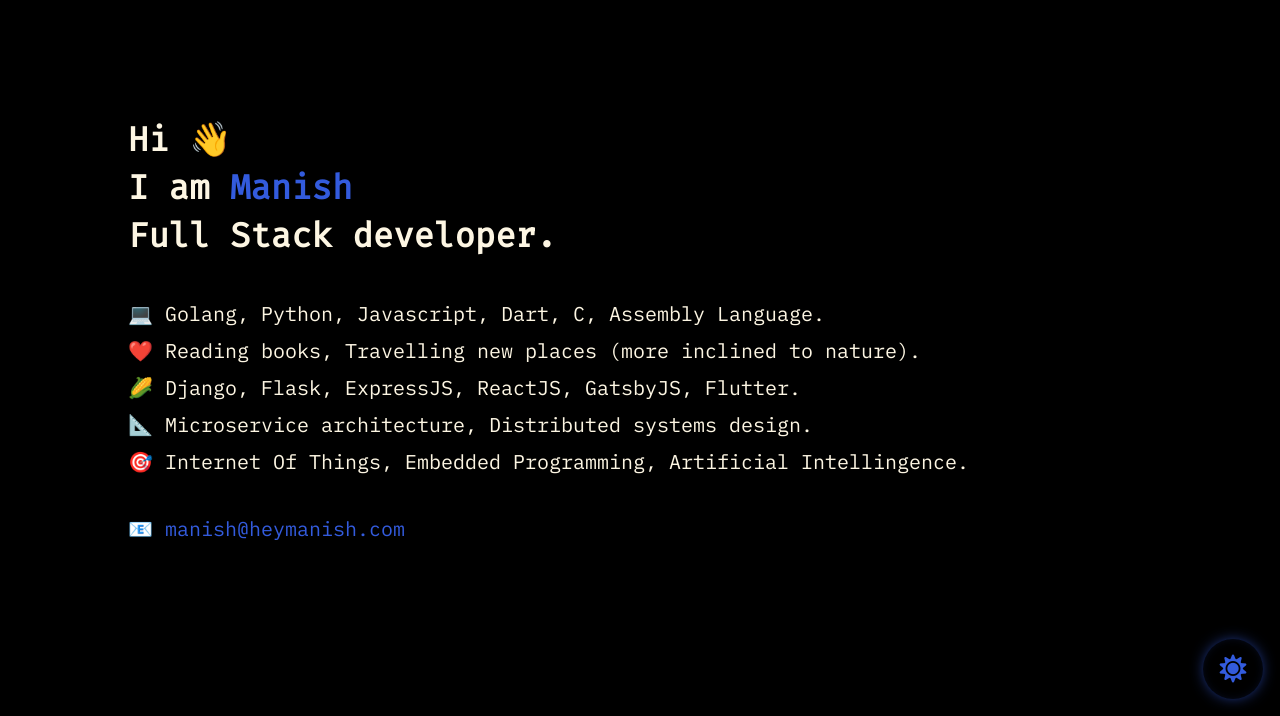
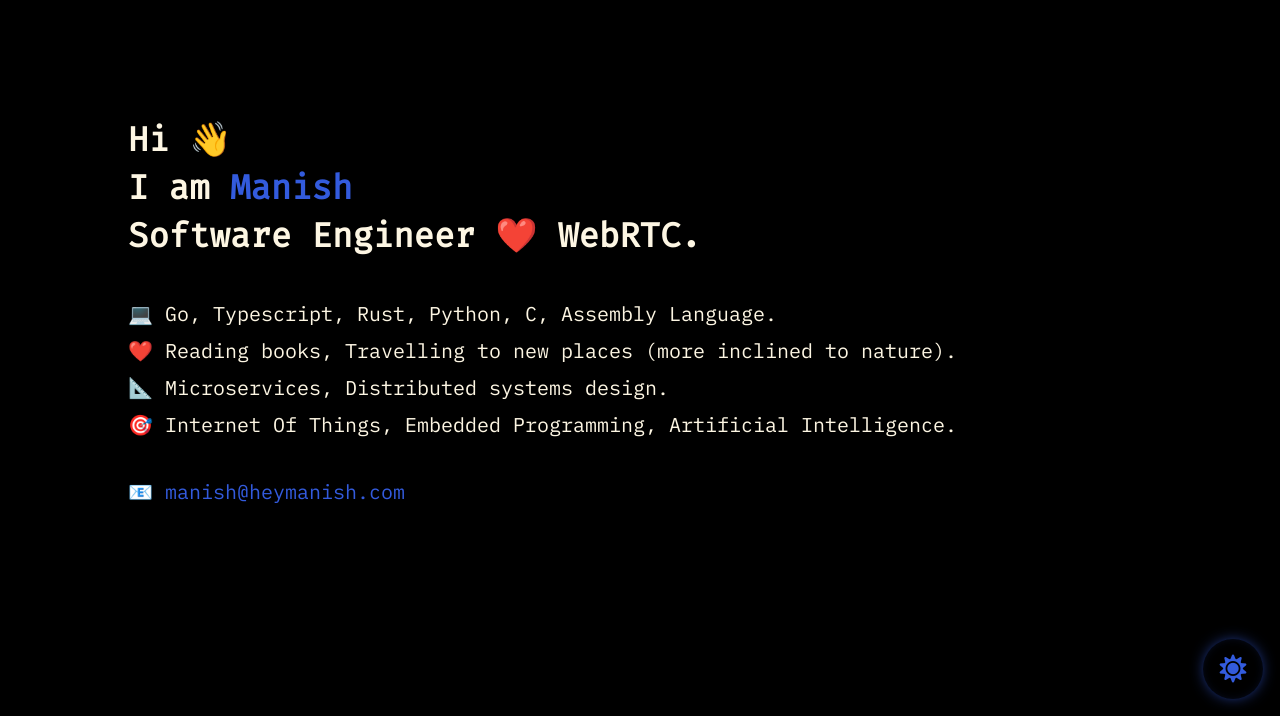
Before and after one commit to itzmanish/my-portfolio, a Gatsby site: page / in a window 1280 px wide. Shown: the part 84-800 px from the top of the page. Built offline with nearby package versions, Linux system fonts and the light colour scheme; Gatsby itself is replaced by a stand-in of ours.

Commit message:
Update index.js

```diff
--- a/src/pages/index.js
+++ b/src/pages/index.js
@@ -32,22 +32,20 @@
                 </span>
                 I am <span className="highlight-text">Manish </span>
                 <br />
-                Full Stack developer.
+                Software Engineer ❤️ WebRTC.
               </h1>
               {/* <p>
                 I am proficient in {}
                 <span className="highlight-text">
                   <Typed
                     strings={[
-                      "ReactJS",
-                      "GatsbyJS",
-                      "Django",
-                      "Flask",
                       "Go",
+                      "Typescript",
+                      "Javascript",
+                      "Rust",
                       "Python",
                       "Flutter",
                       "C",
-                      "C++",
                     ]}
                     typeSpeed={60}
                     backSpeed={50}
@@ -61,32 +59,26 @@
                   {" "}
                   💻
                 </span>{" "}
-                Golang, Python, Javascript, Dart, C, Assembly Language.{" "}
+                Go, Typescript, Rust, Python, C, Assembly Language.{" "}
               </p>
               <p>
                 <span role="img" aria-label="hearts">
                   ❤️
                 </span>{" "}
-                Reading books, Travelling new places (more inclined to nature).
-              </p>
-              <p>
-                <span role="img" aria-label="corn">
-                  🌽
-                </span>{" "}
-                Django, Flask, ExpressJS, ReactJS, GatsbyJS, Flutter.{" "}
+                Reading books, Travelling to new places (more inclined to nature).
               </p>
               <p>
                 <span role="img" aria-label="triangular-rular">
                   📐
                 </span>{" "}
-                Microservice architecture, Distributed systems design.
+                Microservices, Distributed systems design.
               </p>
               <p>
                 <span role="img" aria-label="dart">
                   🎯
                 </span>{" "}
                 Internet Of Things, Embedded Programming, Artificial
-                Intellingence.
+                Intelligence.
               </p>
 
               <p style={{ marginTop: "40px" }}>
@@ -104,15 +96,7 @@
                 <ul className="main-nav-list">
                   <li>
                     <a
-                      href="https://www.instagram.com/heymanish.ig/"
-                      target="__blank"
-                    >
-                      <i class="fab fa-instagram"></i>
-                    </a>
-                  </li>
-                  <li>
-                    <a
-                      href="https://www.twitter.com/heymanish_tw/"
+                      href="https://www.twitter.com/bemanishh/"
                       target="__blank"
                     >
                       <i class="fab fa-twitter"></i>
```
